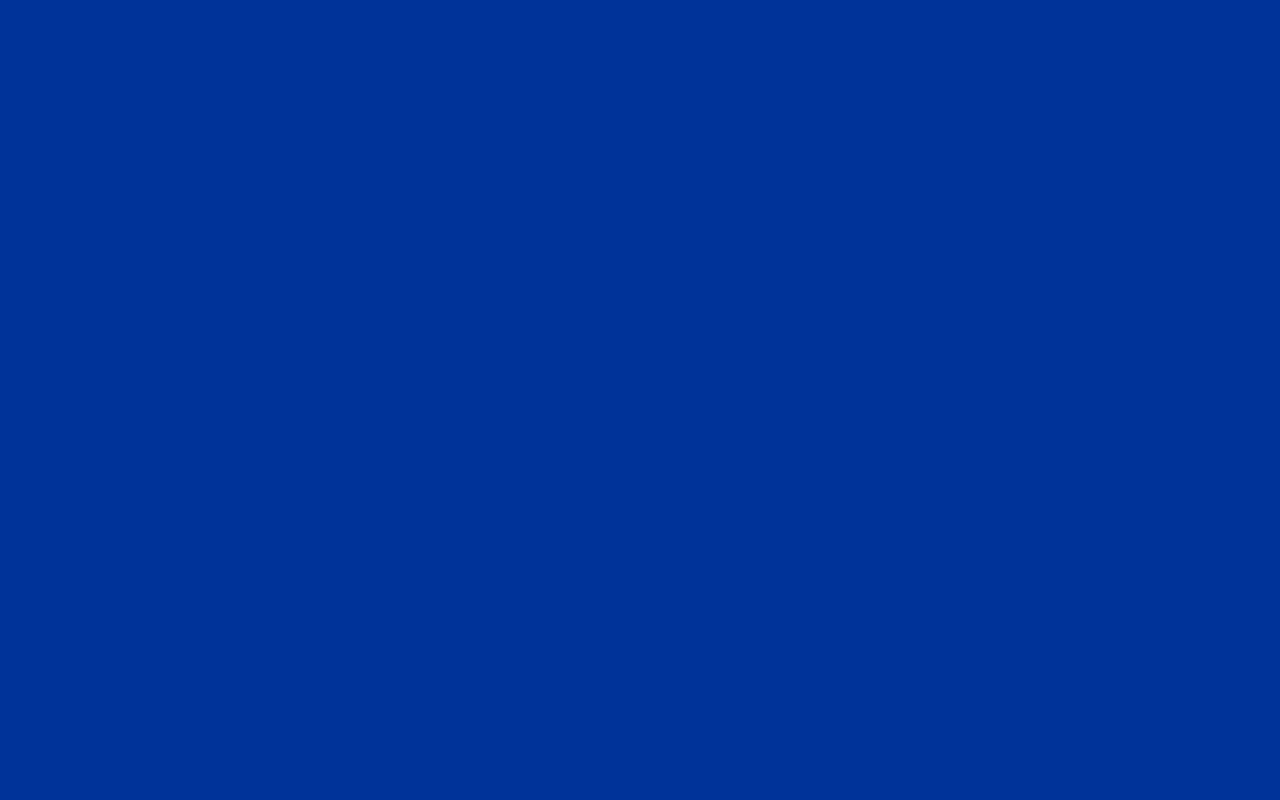
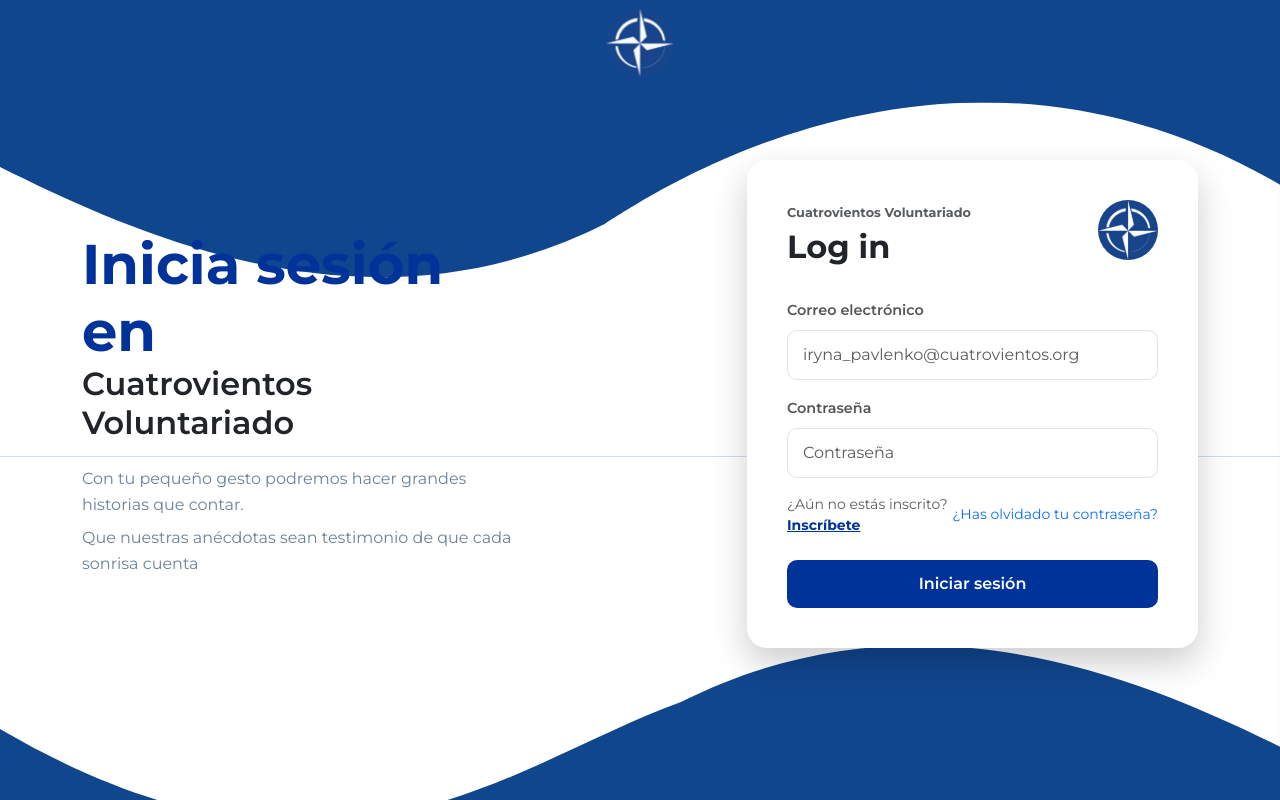
Before and after one commit to Alejandro-4v/Voluntariado4V, an Angular app in the folder Angular/WebVoluntariado/: page /login in a window 1280 px wide. Before the commit this address led to /. Built offline with nearby package versions, Linux system fonts and the light colour scheme.

Commit message:
feat: Configurar rutas y textos dinámicos del Layout

```diff
--- a/Angular/WebVoluntariado/src/app/app.routes.ts
+++ b/Angular/WebVoluntariado/src/app/app.routes.ts
@@ -1,3 +1,72 @@
 import { Routes } from '@angular/router';
+import { RegisterStudentComponent } from './features/auth/register-student/register-student';
+import { LoginComponent } from './features/auth/login/login';
+import { RegisterEntityComponent } from './features/auth/register-entity/register-entity';
+import { ForgotPasswordComponent } from './features/auth/forgot-password/forgot-password';
+import { StatusMessageComponent } from './features/auth/status-message/status-message';
+import { AuthLayoutComponent } from './layout/auth-layout/auth-layout';
 
-export const routes: Routes = [];
+export const routes: Routes = [
+  {
+    path: '',
+    component: AuthLayoutComponent,
+    children: [
+      {
+        path: 'login',
+        component: LoginComponent,
+        data: {
+          // DATOS DEL LAYOUT (Izquierda - Fondo Azul)
+          title: 'Inicia sesión en',
+          subtitle: 'Cuatrovientos Voluntariado',
+          text1: 'Con tu pequeño gesto podremos hacer grandes historias que contar.',
+          text2: 'Que nuestras anécdotas sean testimonio de que cada sonrisa cuenta'
+        }
+      },
+      {
+        path: 'register-student',
+        component: RegisterStudentComponent,
+        data: {
+          title: 'Inscríbete en',
+          subtitle: 'Cuatrovientos Voluntariado',
+          text1: 'Con tu pequeño gesto podremos hacer grandes historias que contar.',
+          text2: 'Que nuestras anécdotas sean testimonio de que cada sonrisa cuenta'
+        }
+      },
+      {
+        path: 'register-entity',
+        component: RegisterEntityComponent,
+        data: {
+          title: '¿Quieres formar parte del cambio?',
+          text1: 'Únete como entidad colaboradora y ayúdanos a crecer.'
+        }
+      },
+      {
+        path: 'forgot-password',
+        component: ForgotPasswordComponent,
+        data: {
+          title: 'Recupera tu cuenta',
+          subtitle: 'Cuatrovientos Voluntariado',
+          text1: 'No te preocupes, nos pasa a todos.',
+          text2: 'Introduce tu correo electrónico y te enviaremos las instrucciones para restablecerla.'
+        }
+      },
+      {
+        path: 'request-sent',
+        component: StatusMessageComponent,
+        data: {
+          // DATOS DEL LAYOUT (Izquierda)
+          title: '¡Gracias!',
+          subtitle: 'Cuatrovientos Voluntariado',
+          text1: 'Hemos recibido tu solicitud correctamente.',
+
+          // --- DATOS PARA LA TARJETA (Parte Derecha) ---
+          // Necesarios para que withComponentInputBinding los inyecte en los @Input
+          cardTitle: '¡Solicitud enviada!',
+          cardMessage: 'Pronto recibirás un correo electrónico a la dirección que nos has proporcionado con la resolución de tu petición.'
+        }
+      },
+      { path: '', redirectTo: 'login', pathMatch: 'full' }
+    ]
+  },
+  { path: '**', redirectTo: 'login' }
+];
```
